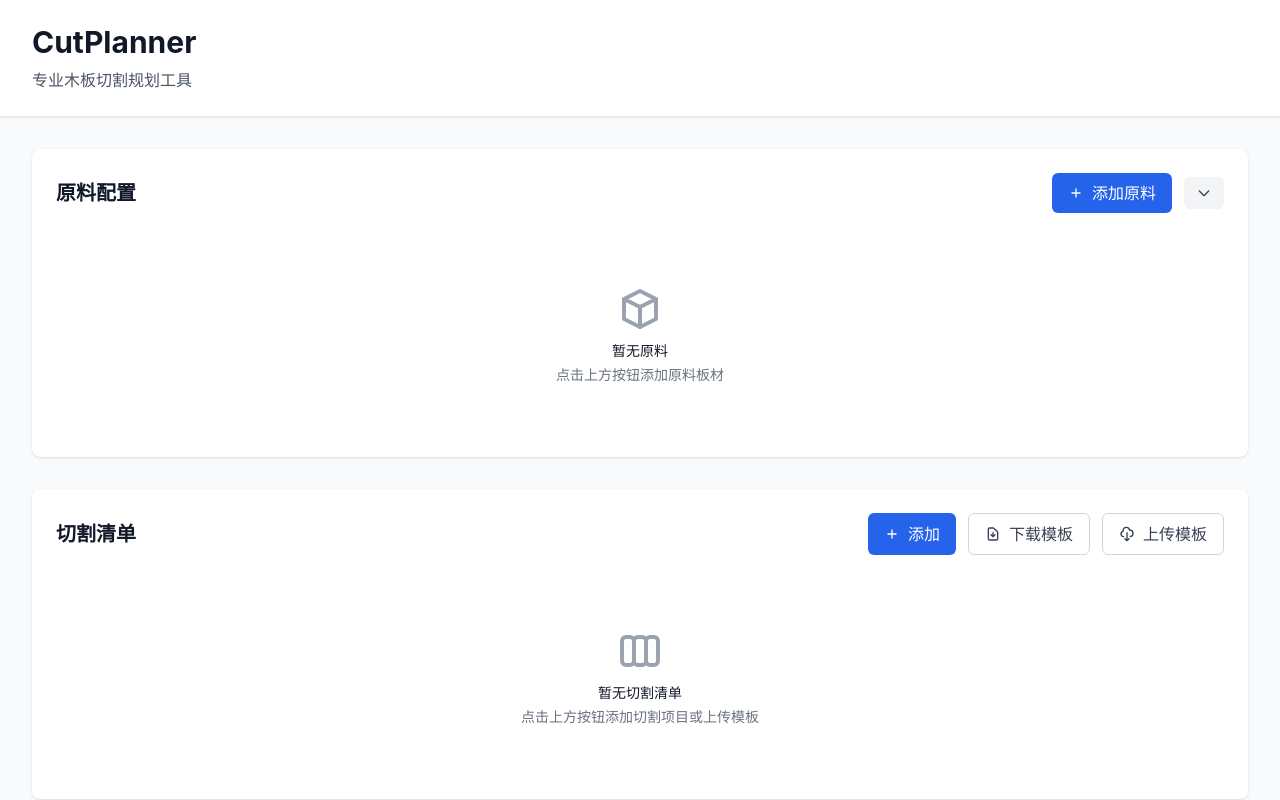
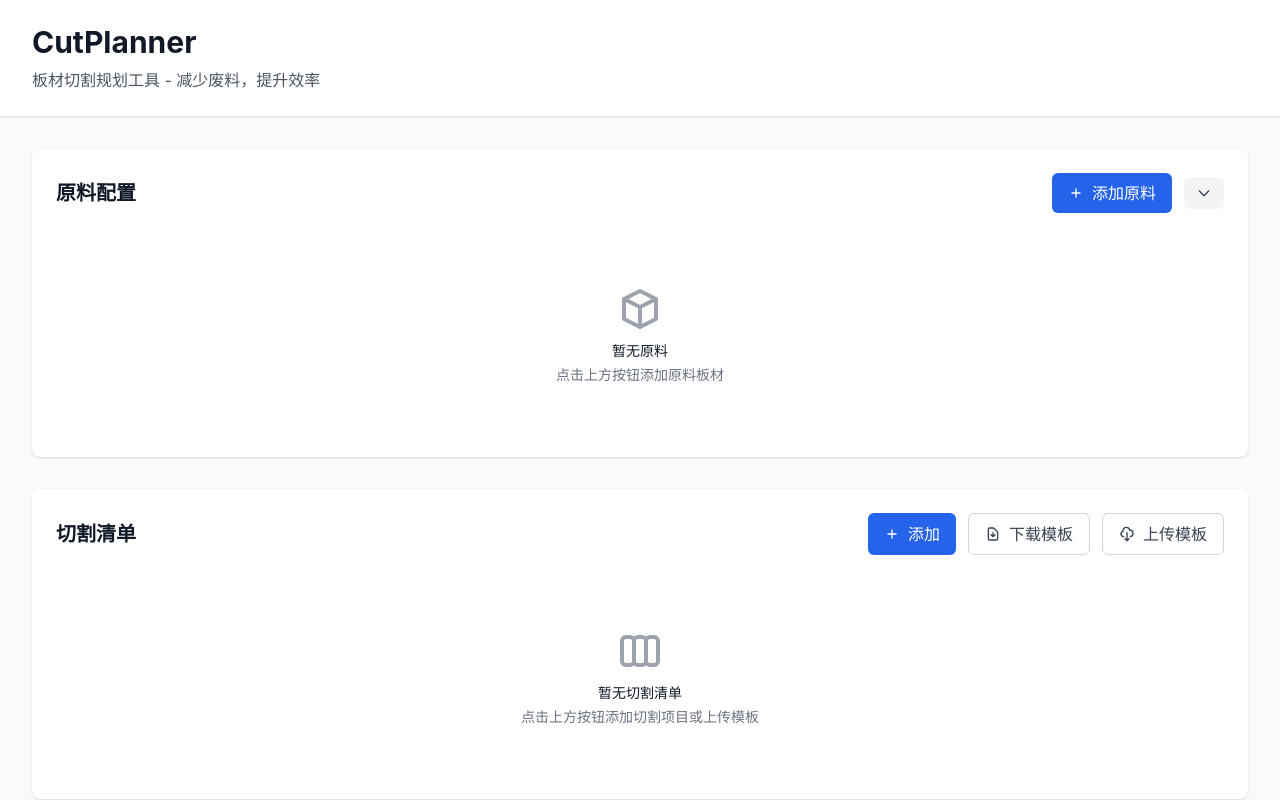
Before and after one commit to LunaDeerTech/CutPlanner, a Vue app: page / in a window 1280 px wide. Shown: the top 800 px of the page. Built offline with nearby package versions, Linux system fonts and the light colour scheme.

Commit message:
style: update homepage subtitle for clarity and improved messaging

```diff
--- a/src/pages/HomePage.vue
+++ b/src/pages/HomePage.vue
@@ -4,7 +4,7 @@
     <div class="bg-white shadow-sm border-b">
       <div class="max-w-7xl mx-auto px-4 sm:px-6 lg:px-8 py-6">
         <h1 class="text-3xl font-bold text-gray-900">CutPlanner</h1>
-        <p class="mt-2 text-gray-600">专业木板切割规划工具</p>
+        <p class="mt-2 text-gray-600">板材切割规划工具 - 减少废料，提升效率</p>
       </div>
     </div>
 
```
